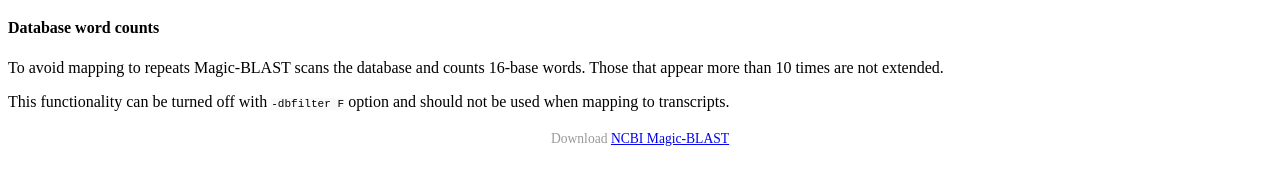
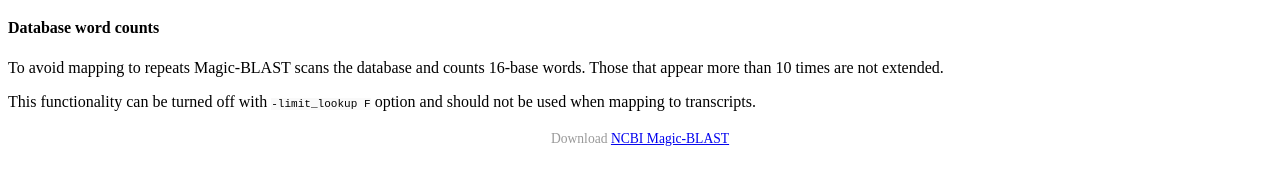
Before and after one commit to ncbi/magicblast, a Jekyll site: the page built from _posts/2016-12-29-tutorial.md, in a window 1280 px wide. Shown: the part 608-793 px from the top of the page. Built offline with Jekyll 4.4.1, drawn with Linux system fonts in a browser that asks for light colours; a style sheet for code colours, icons or effects is not loaded.

Commit message:
Corrected option name for db word filtering

````diff
--- a/_posts/2016-12-29-tutorial.md
+++ b/_posts/2016-12-29-tutorial.md
@@ -18,4 +18,4 @@ Magic-BLAST works similarly to other BLAST programs. First it finds a seed align
 
 To avoid mapping to repeats Magic-BLAST scans the database and counts 16-base words. Those that appear more than 10 times are not extended.
 
-This functionality can be turned off with ```-dbfilter F``` option and should not be used when mapping to transcripts.
+This functionality can be turned off with ```-limit_lookup F``` option and should not be used when mapping to transcripts.
````
